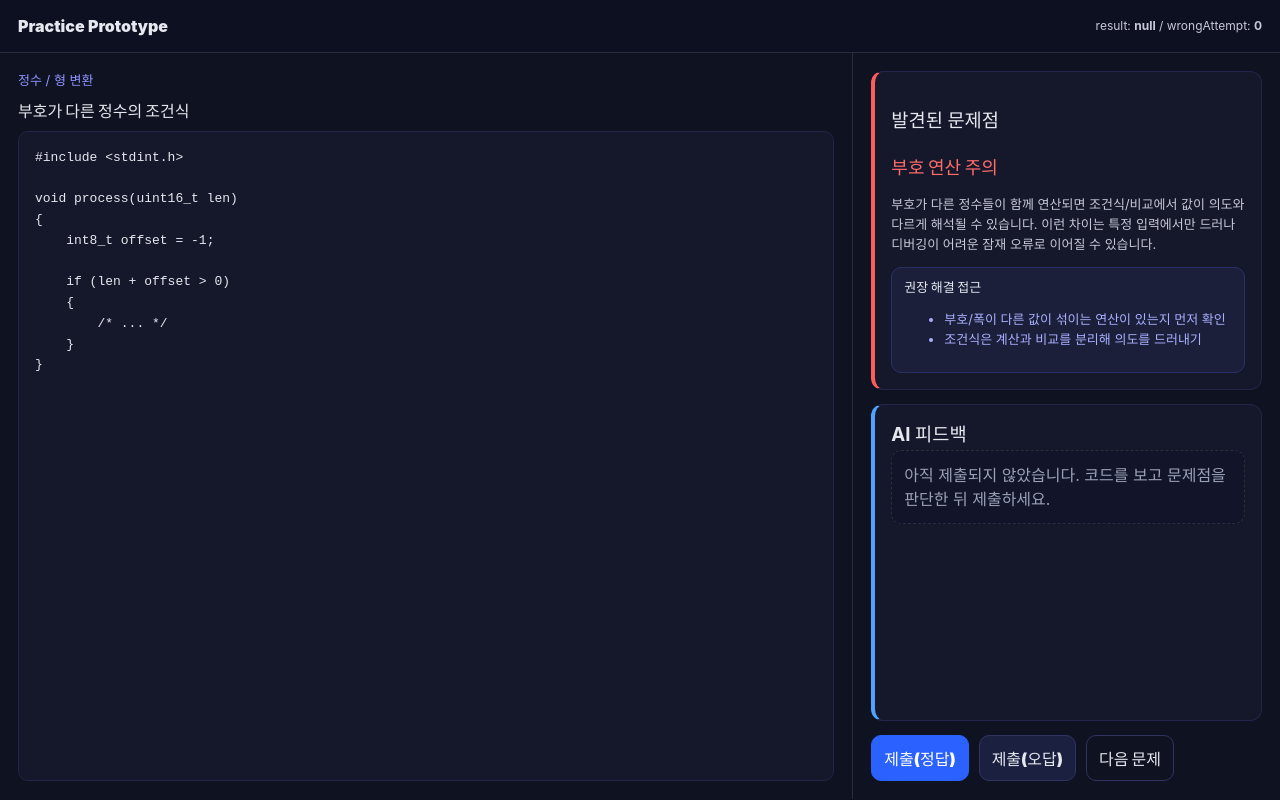
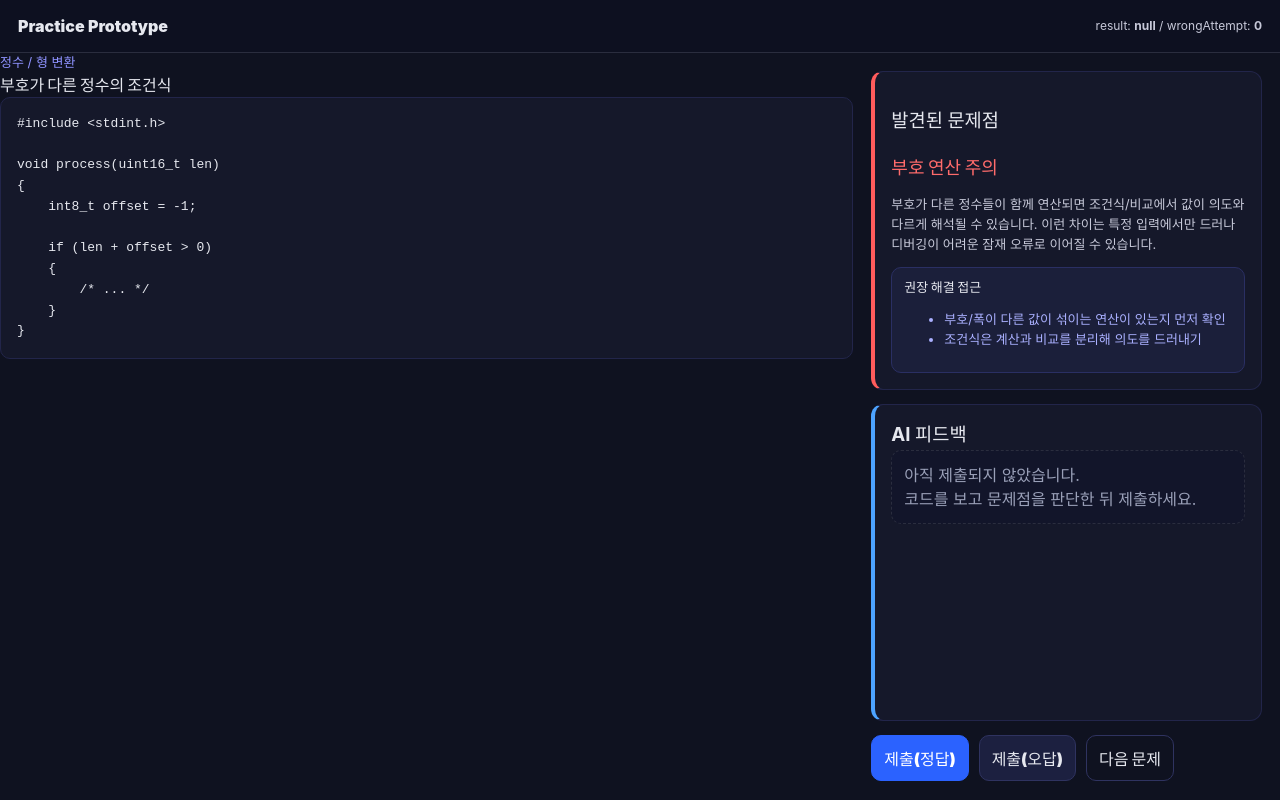
Before and after one commit to sw801733/CodeTune, a React app in the folder frontend/: page / in a window 1280 px wide. Built offline with nearby package versions, Linux system fonts and the light colour scheme; the HTML template or start-up script is replaced by a standard one.

Commit message:
refact : 초기 데모 화면 컴포넌트 단위로 분리 - #1

```diff
--- a/frontend/src/App.tsx
+++ b/frontend/src/App.tsx
@@ -1,8 +1,11 @@
-import { useMemo, useState } from "react";
+import { useState } from "react";
+import { CodePanel } from "./components/CodePanel";
+import { ProblemDefinitionCard } from "./components/ProblemDefinitionCard";
+import { AIFeedbackCard } from "./components/AIFeedbackCard";
+import { useMemo } from "react";
 
 type Result = "correct" | "wrong" | null;
 type AttemptWrong = 0 | 1 | 2;
-
 type Problem = {
   topicLabel: string;
   title: string;
@@ -90,93 +93,26 @@ export default function App() {
       </header>
 
       <main className="grid">
-        {/* LEFT */}
-        <section className="panel left">
-          <div className="meta">{demoProblem.topicLabel}</div>
-          <div className="title">{demoProblem.title}</div>
-          <pre className="code">
-            <code>{demoProblem.code}</code>
-          </pre>
-        </section>
+        <CodePanel
+          topicLabel={demoProblem.topicLabel}
+          title={demoProblem.title}
+          code={demoProblem.code}
+        />
 
-        {/* RIGHT */}
         <section className="panel right">
-          {/* Problem definition (항상 고정) */}
-          <div className="card issue">
-            <h3>발견된 문제점</h3>
-            <div className="issueTitle">{demoProblem.issue.title}</div>
-            <p className="desc">{demoProblem.issue.description}</p>
+          <ProblemDefinitionCard
+            issueTitle={demoProblem.issue.title}
+            description={demoProblem.issue.description}
+            recommendedApproach={demoProblem.issue.recommendedApproach}
+          />
 
-            <div className="approach">
-              <div className="approachK">권장 해결 접근</div>
-              <ul>
-                {demoProblem.issue.recommendedApproach.map((t) => (
-                  <li key={t}>{t}</li>
-                ))}
-              </ul>
-            </div>
-          </div>
+          <AIFeedbackCard
+            result={result}
+            attemptWrong={attemptWrong}
+            hint1={demoProblem.hint1}
+            refactorExample={demoProblem.refactorExample}
+          />
 
-          {/* AI Feedback */}
-          <div className="card feedback">
-            <div className="fbHead">
-              <h3 style={{ margin: 0 }}>AI 피드백</h3>
-              {badge && <span className={`badge ${badge.kind}`}>{badge.text}</span>}
-            </div>
-
-            {/* 제출 전 */}
-            {result === null && (
-              <div className="locked">
-                아직 제출되지 않았습니다.
-                코드를 보고 문제점을 판단한 뒤 제출하세요.
-              </div>
-            )}
-
-            {/* 정답 */}
-            {result === "correct" && (
-              <>
-                <div className="fbText">
-                  (샘플) 문제의 핵심 위험 요소를 올바르게 인지했습니다.
-                  조건식에서 타입 해석 차이가 발생할 수 있다는 점을 고려한 판단입니다.
-                </div>
-
-                <details className="details">
-                  <summary>리팩토링 예시 보기 (선택)</summary>
-                  <pre className="codeSmall">
-                    <code>{demoProblem.refactorExample}</code>
-                  </pre>
-                </details>
-              </>
-            )}
-
-            {/* 오답 */}
-            {result === "wrong" && (
-              <>
-                <div className="fbText">
-                  (샘플) 조건식에서 발생할 수 있는 타입 해석 차이에 대한 고려가 부족합니다.
-                  오답 단계에 따라 힌트 또는 수정 예시가 제공됩니다.
-                </div>
-
-                {attemptWrong >= 1 && (
-                  <details className="details" open>
-                    <summary>추가 힌트 보기</summary>
-                    <div className="hintBox">{demoProblem.hint1}</div>
-                  </details>
-                )}
-
-                {attemptWrong >= 2 && (
-                  <details className="details" open>
-                    <summary>수정 예시 코드 보기</summary>
-                    <pre className="codeSmall">
-                      <code>{demoProblem.refactorExample}</code>
-                    </pre>
-                  </details>
-                )}
-              </>
-            )}
-          </div>
-
-          {/* Actions */}
           <div className="actions">
             <button className="btn primary" onClick={() => submit("correct")}>
               제출(정답)
--- /dev/null
+++ b/frontend/src/components/AIFeedbackCard.tsx
@@ -0,0 +1,81 @@
+type Result = "correct" | "wrong" | null;
+type AttemptWrong = 0 | 1 | 2;
+
+type AIFeedbackCardProps = {
+    result: Result;
+    attemptWrong: AttemptWrong;
+    hint1: string;
+    refactorExample: string;
+};
+
+export function AIFeedbackCard({
+    result,
+    attemptWrong,
+    hint1,
+    refactorExample
+}: AIFeedbackCardProps) {
+  const badge =
+    result === "correct"
+      ? { text: "정답", kind: "ok" as const }
+      : result === "wrong"
+      ? { text: attemptWrong >= 2 ? "오답 (2차)" : "오답", kind: "ng" as const }
+      : null;
+
+  return (
+    <div className="card feedback">
+      <div className="fbHead">
+        <h3 style={{ margin: 0 }}>AI 피드백</h3>
+        {badge && <span className={`badge ${badge.kind}`}>{badge.text}</span>}
+      </div>
+
+      {result === null && (
+        <div className="locked">
+          아직 제출되지 않았습니다.
+          <br />
+          코드를 보고 문제점을 판단한 뒤 제출하세요.
+        </div>
+      )}
+
+      {result === "correct" && (
+        <>
+          <div className="fbText">
+            (샘플) 문제의 핵심 위험 요소를 올바르게 인지했습니다. 조건식에서 타입 해석 차이가
+            발생할 수 있다는 점을 고려한 판단입니다.
+          </div>
+
+          <details className="details">
+            <summary>리팩토링 예시 보기 (선택)</summary>
+            <pre className="codeSmall">
+              <code>{refactorExample}</code>
+            </pre>
+          </details>
+        </>
+      )}
+
+      {result === "wrong" && (
+        <>
+          <div className="fbText">
+            (샘플) 조건식에서 발생할 수 있는 타입 해석 차이에 대한 고려가 부족합니다. 오답 단계에
+            따라 힌트 또는 수정 예시가 제공됩니다.
+          </div>
+
+          {attemptWrong >= 1 && (
+            <details className="details" open>
+              <summary>추가 힌트 보기</summary>
+              <div className="hintBox">{hint1}</div>
+            </details>
+          )}
+
+          {attemptWrong >= 2 && (
+            <details className="details" open>
+              <summary>수정 예시 코드 보기</summary>
+              <pre className="codeSmall">
+                <code>{refactorExample}</code>
+              </pre>
+            </details>
+          )}
+        </>
+      )}
+    </div>
+  );
+}
--- /dev/null
+++ b/frontend/src/components/CodePanel.tsx
@@ -0,0 +1,18 @@
+type CodePanelProps = {
+  topicLabel : string;
+  title: string;
+  code: string;
+};
+
+export function CodePanel({ topicLabel, title, code }: CodePanelProps) {
+  return (
+    <section className="code-panel">
+      <div className="meta">{topicLabel}</div>
+      <div className="title">{title}</div>
+      <pre className="code">
+        <code>{code}</code>
+      </pre>
+    </section>
+  );
+
+}
--- /dev/null
+++ b/frontend/src/components/ProblemDefinitionCard.tsx
@@ -0,0 +1,28 @@
+type ProblemDefinitionCardProps = {
+  issueTitle: string;
+  description: string;
+  recommendedApproach: string[];
+};
+
+export function ProblemDefinitionCard({
+    issueTitle,
+    description,
+    recommendedApproach
+}: ProblemDefinitionCardProps) {
+    return (
+    <div className="card issue">
+      <h3>발견된 문제점</h3>
+      <div className="issueTitle">{issueTitle}</div>
+      <p className="desc">{description}</p>
+
+      <div className="approach">
+        <div className="approachK">권장 해결 접근</div>
+        <ul>
+          {recommendedApproach.map((t) => (
+            <li key={t}>{t}</li>
+          ))}
+        </ul>
+      </div>
+    </div>
+  );
+}
```
